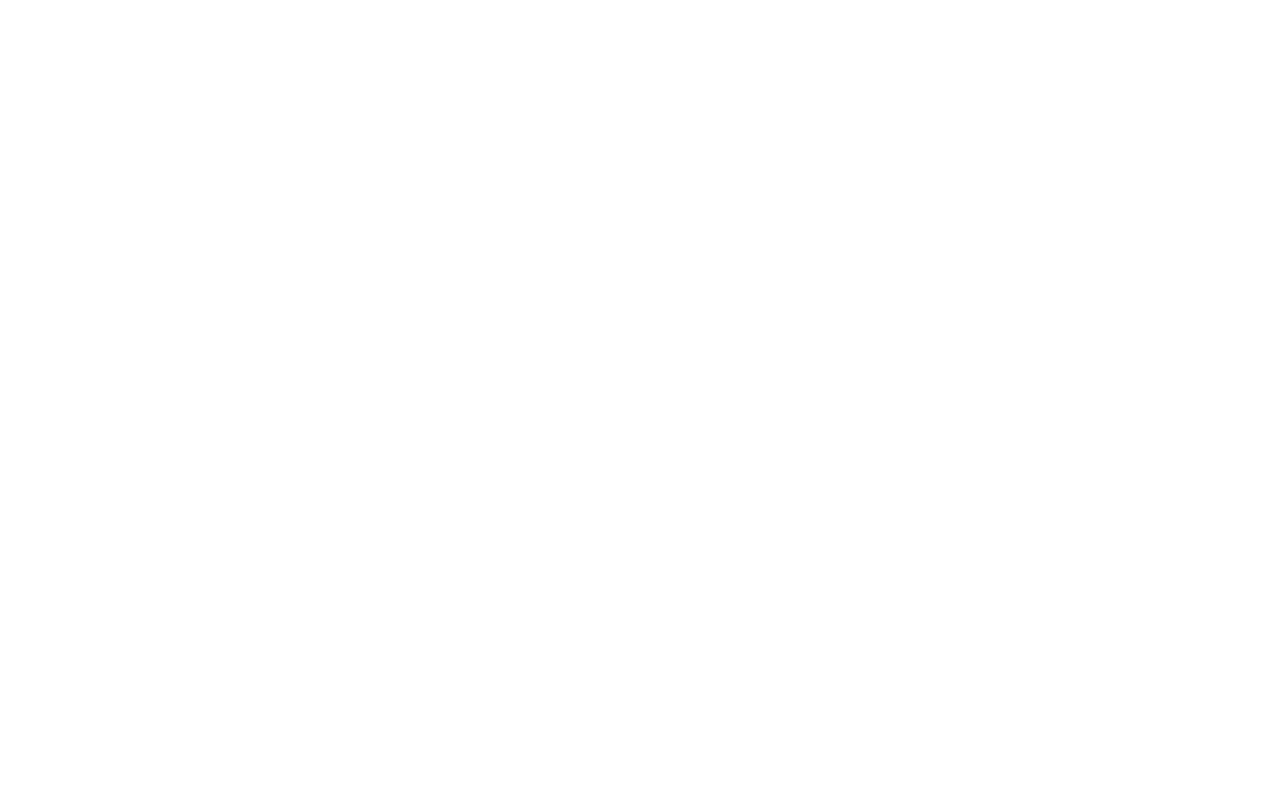
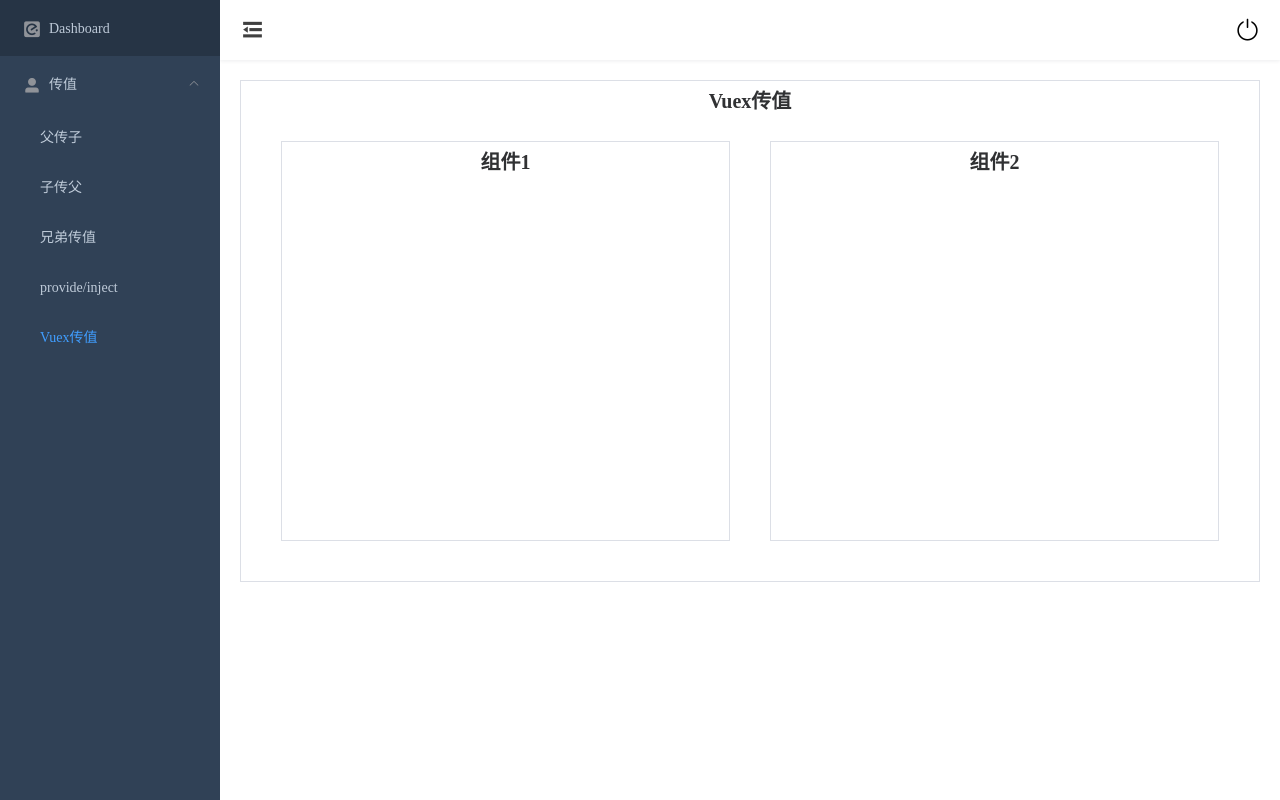
Before and after one commit to mrxiang-hub/vue-project, a Vue app: page /valueTransfer/Vuex in a window 1280 px wide. Built offline with nearby package versions, Linux system fonts and the light colour scheme.

Commit message:
Vuex 传值

```diff
--- a/src/router/index.js
+++ b/src/router/index.js
@@ -73,6 +73,14 @@
                     title: 'provide/inject',
                 },
                 component: () => import('@/views/valueTransfer/provide')
+            },
+            {
+                path: 'Vuex',
+                name: 'Vuex',
+                meta: {
+                    title: 'Vuex传值',
+                },
+                component: () => import('@/views/valueTransfer/vuexTransfer')
             }
         ]
     },
--- /dev/null
+++ b/src/views/valueTransfer/vuex1.vue
@@ -0,0 +1,26 @@
+<template>
+  <div class="vuex1">
+    <h3 class="title">组件1</h3>
+  </div>
+</template>
+
+<script>
+export default {
+  name: "vuex1"
+}
+</script>
+
+<style lang="scss" scoped>
+.vuex1 {
+  width: 400px;
+  height: 400px;
+  border: 1px solid #DCDFE6;
+
+  .title {
+    line-height: 40px;
+    color: #303133;
+    font-size: 20px;
+    font-weight: bold;
+  }
+}
+</style>
--- /dev/null
+++ b/src/views/valueTransfer/vuex2.vue
@@ -0,0 +1,26 @@
+<template>
+  <div class="vuex2">
+    <h3 class="title">组件2</h3>
+  </div>
+</template>
+
+<script>
+export default {
+  name: "vuex2"
+}
+</script>
+
+<style lang="scss" scoped>
+.vuex2 {
+  width: 400px;
+  height: 400px;
+  border: 1px solid #DCDFE6;
+
+  .title {
+    line-height: 40px;
+    color: #303133;
+    font-size: 20px;
+    font-weight: bold;
+  }
+}
+</style>
--- /dev/null
+++ b/src/views/valueTransfer/vuexTransfer.vue
@@ -0,0 +1,48 @@
+<template>
+  <div class="vuexTransfer">
+    <h3 class="title">Vuex传值</h3>
+    <div class="component-box">
+      <Vuex1></Vuex1>
+      <Vuex2></Vuex2>
+    </div>
+  </div>
+</template>
+
+<script>
+import Vuex1 from './vuex1';
+import Vuex2 from './vuex2';
+
+export default {
+  name: "vuexTransfer",
+  components: {
+    Vuex1,
+    Vuex2
+  }
+}
+</script>
+
+<style lang="scss" scoped>
+.vuexTransfer {
+  border: 1px solid #DCDFE6;
+  padding: 0 20px 20px;
+  text-align: center;
+
+  .title {
+    line-height: 40px;
+    color: #303133;
+    font-size: 20px;
+    font-weight: bold;
+  }
+
+  .component-box {
+    display: flex;
+    justify-content: center;
+    align-items: center;
+
+    & > div {
+      flex: 1;
+      margin: 20px;
+    }
+  }
+}
+</style>
```
